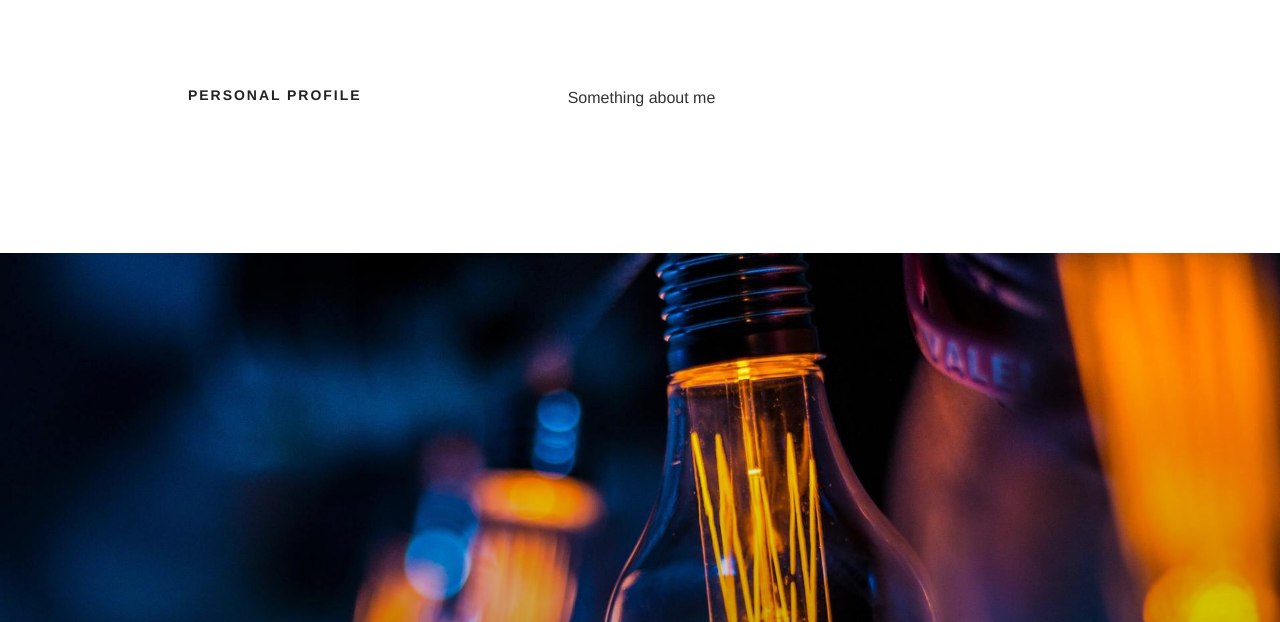
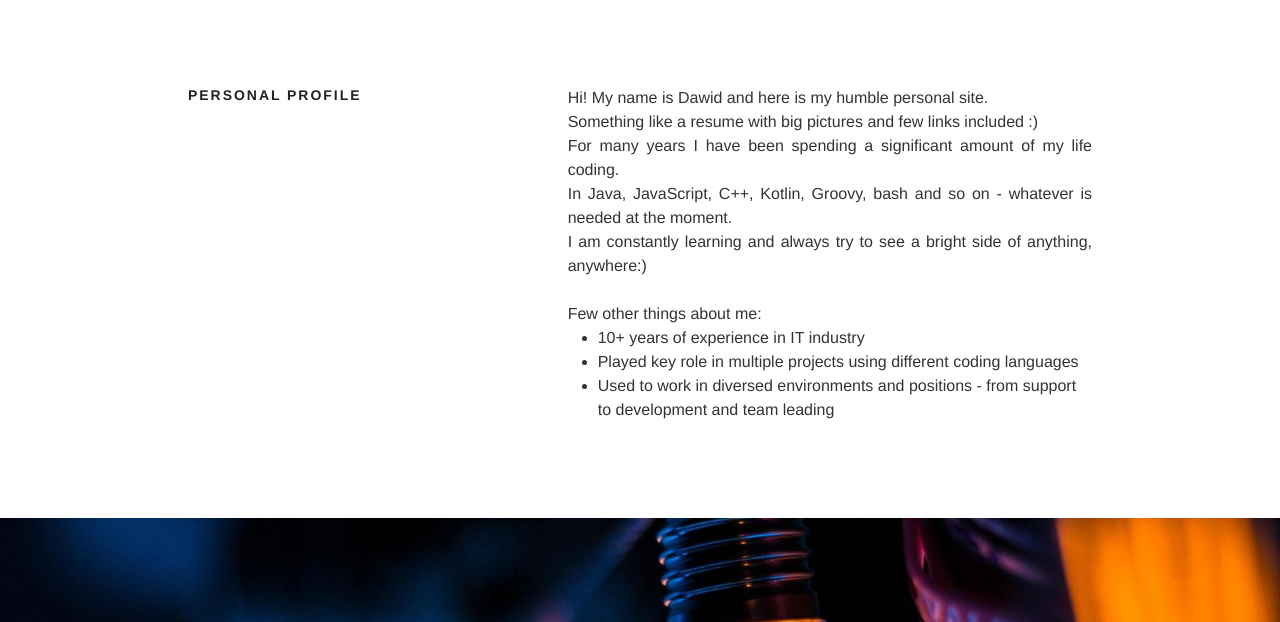
Before and after one commit to dawidkotarba/dawidkotarba.github.io, a plain HTML site: page index.html in a window 1280 px wide. Shown: the part 610-1232 px from the top of the page. Drawn offline with Linux system fonts and the light colour scheme; a web font is replaced by a local one.

Commit message:
Update main content

```diff
--- a/css/custom.css
+++ b/css/custom.css
@@ -5,3 +5,7 @@
 .panel-image {
     height: 65vh;
 }
+
+.padding-left-30px {
+    padding-left: 30px
+}
--- a/index.html
+++ b/index.html
@@ -88,7 +88,24 @@
                                 <h2 class="entry-title">Personal profile</h2>
                             </header>
                             <div class="entry-content">
-                                <p style="text-align: justify;">Something about me</p>
+                                <p style="text-align: justify;">Hi! My name is Dawid and here is my humble personal
+                                    site.
+                                    <br>Something like a resume with big pictures and few links included :)
+                                    <br>For many years I have been spending a significant amount of my life coding.
+                                    <br>In Java, JavaScript, C++, Kotlin, Groovy, bash and so on - whatever is needed at
+                                    the moment.
+                                    <br>I am constantly learning and always try to see a bright side of anything,
+                                    anywhere:)
+                                <div>Few other things about me:
+                                    <ul class="padding-left-30px">
+                                        <li>10+ years of experience in IT industry</li>
+                                        <li>Played key role in multiple projects using different coding languages</li>
+                                        <li>Used to work in diversed environments and positions - from support to
+                                            development and team leading
+                                        </li>
+                                    </ul>
+                                </div>
+                                </p>
                                 <div style="display: flex; justify-content: center;">
                                     </a>
                                 </div>
```
Also changed, not shown: css/custom.min.css.
